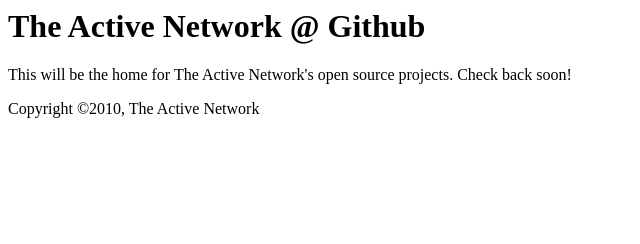
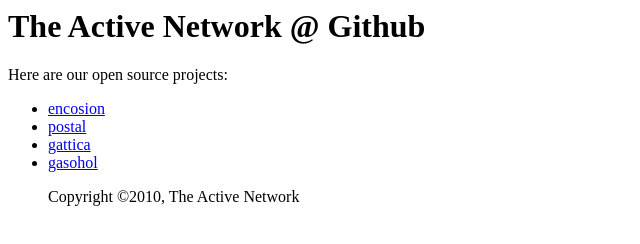
Before and after one commit to activenetwork/activenetwork.github.com, a plain HTML site: page index.html in a window 1280 px wide. Shown: the whole page, without its empty margins (0-640 px from the left). Drawn offline with Linux system fonts and the light colour scheme.

Commit message:
Added links to projects

```diff
--- a/index.html
+++ b/index.html
@@ -4,9 +4,12 @@
 </head>
 <body>
   <h1>The Active Network @ Github</h1>
-  <p>This will be the home for The Active Network's open source projects. Check back soon!</p>
+  <p>Here are our open source projects:</p>
+  <ul>
+    <li><a href="/activenetwork/encosion">encosion</a></li>
+    <li><a href="/activenetwork/encosion">postal</a></li>
+    <li><a href="/activenetwork/encosion">gattica</a></li>
+    <li><a href="/activenetwork/encosion">gasohol</a></li>
   <p>Copyright &copy;2010, The Active Network</p>
 </body>
 </html>
-
-<!-- comment -->
```
